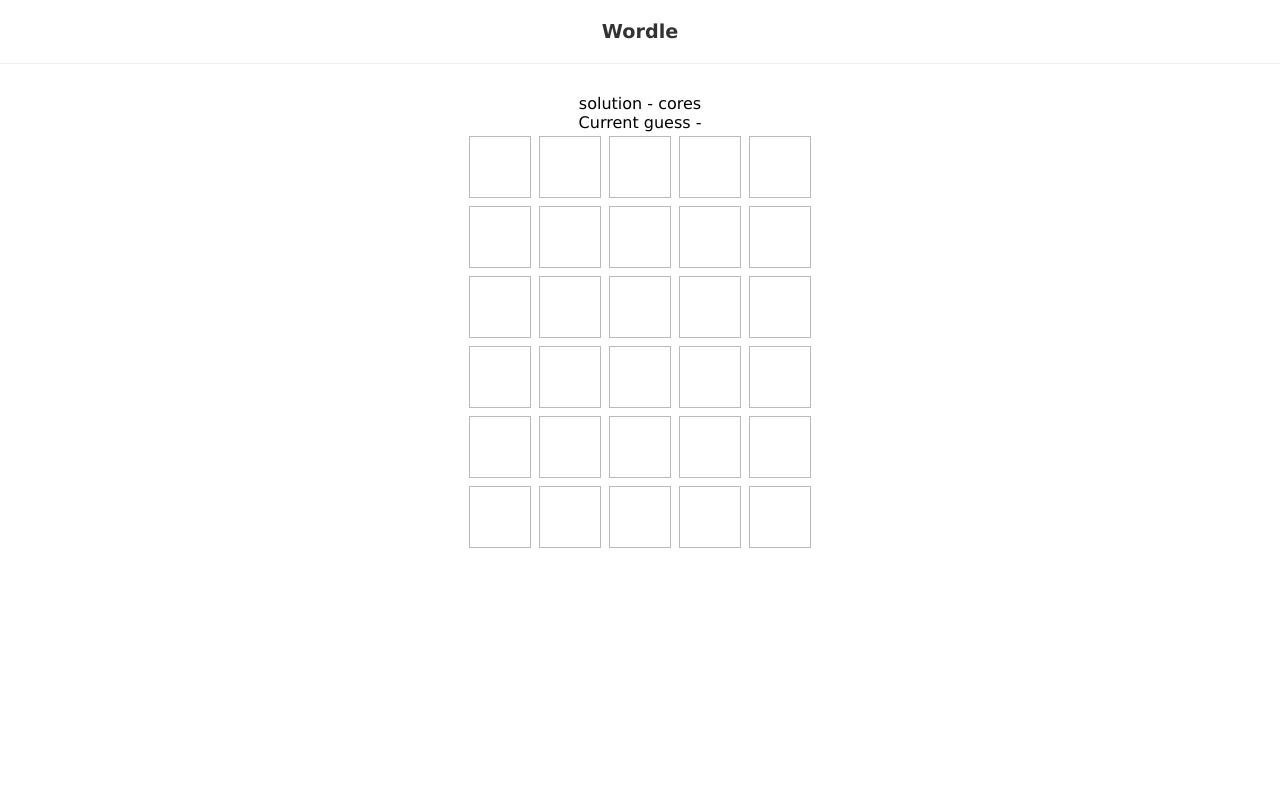
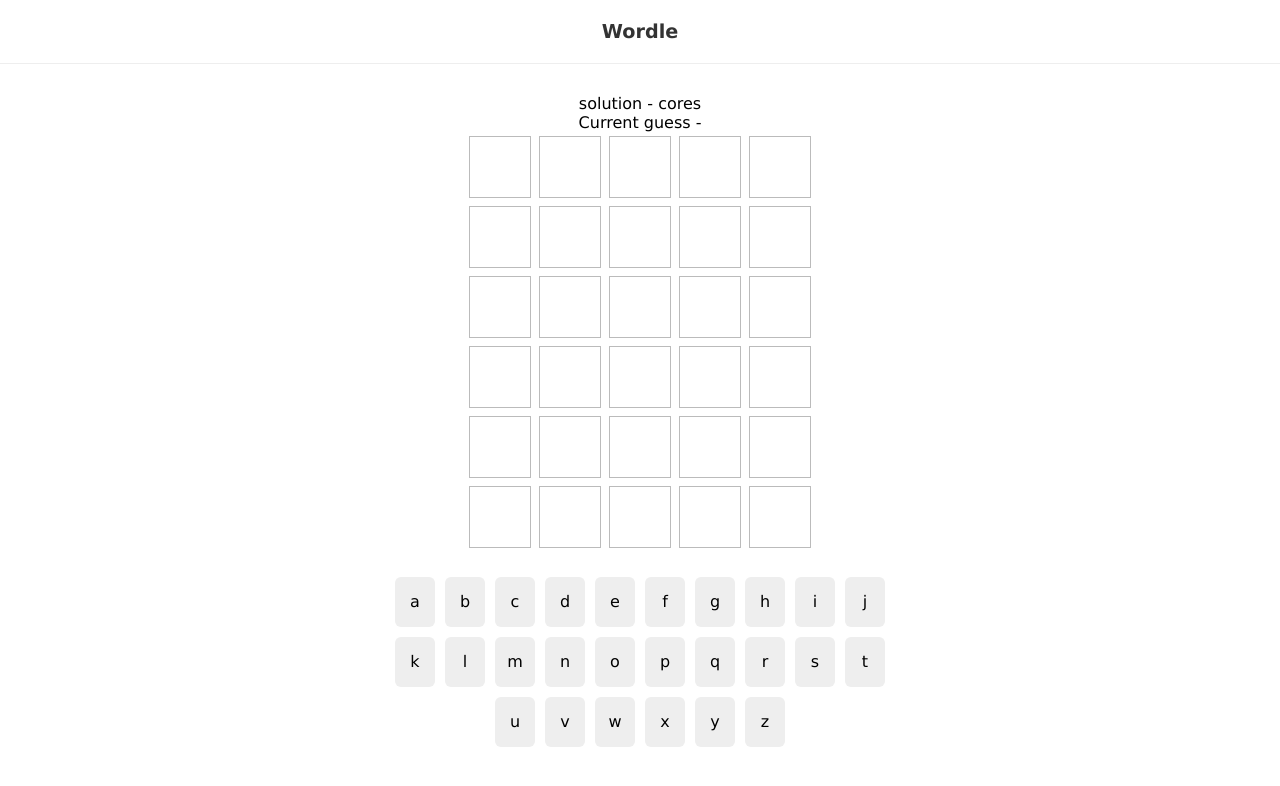
Before and after one commit to anjola-adeuyi/wordle, a React (Create React App) app: page / in a window 1280 px wide. Shown: the top 786 px of the page. Built offline with nearby package versions, Linux system fonts and the light colour scheme; data requests are answered from the project's data file.

Commit message:
make keypad

```diff
--- a/data/db.json
+++ b/data/db.json
@@ -1,4 +1,32 @@
 {
+  "letters": [
+    { "key": "a" },
+    { "key": "b" },
+    { "key": "c" },
+    { "key": "d" },
+    { "key": "e" },
+    { "key": "f" },
+    { "key": "g" },
+    { "key": "h" },
+    { "key": "i" },
+    { "key": "j" },
+    { "key": "k" },
+    { "key": "l" },
+    { "key": "m" },
+    { "key": "n" },
+    { "key": "o" },
+    { "key": "p" },
+    { "key": "q" },
+    { "key": "r" },
+    { "key": "s" },
+    { "key": "t" },
+    { "key": "u" },
+    { "key": "v" },
+    { "key": "w" },
+    { "key": "x" },
+    { "key": "y" },
+    { "key": "z" }
+  ],
   "solutions": [
     { "id": 1, "word": "ninja" },
     { "id": 2, "word": "spade" },
--- /dev/null
+++ b/src/components/Keypad.tsx
@@ -0,0 +1,31 @@
+import React, { useEffect, useState } from 'react';
+
+interface TLetter {
+  key: string;
+}
+
+const Keypad = () => {
+  const [letters, setLetters] = useState<TLetter[]>([]);
+
+  useEffect(() => {
+    fetch('http://localhost:5000/letters')
+      .then((res) => res.json())
+      .then((json) => {
+        setLetters(json);
+      });
+    console.log(letters);
+  }, []);
+
+  console.log(letters);
+
+  return (
+    <div className='keypad'>
+      {letters &&
+        letters.map((letter) => {
+          return <div key={letter.key}>{letter.key}</div>;
+        })}
+    </div>
+  );
+};
+
+export default Keypad;
--- a/src/components/Wordle.tsx
+++ b/src/components/Wordle.tsx
@@ -1,6 +1,7 @@
 import React, { useEffect } from 'react';
 import useWordle from '../hooks/useWordle';
 import Grid from './Grid';
+import Keypad from './Keypad';
 
 interface WordleProps {
   solution: string;
@@ -27,6 +28,7 @@
       <div>solution - {solution}</div>
       <div>Current guess - {currentGuess}</div>
       <Grid currentGuess={currentGuess} guesses={guesses} turn={turn} />
+      <Keypad />
     </>
   );
 };
--- a/src/index.css
+++ b/src/index.css
@@ -76,6 +76,21 @@
   animation: bounce 0.2s ease-in-out forwards;
 }
 
+.keypad {
+  max-width: 500px;
+  margin: 20px auto;
+}
+
+.keypad > div {
+  margin: 5px;
+  width: 40px;
+  height: 50px;
+  background: #eee;
+  display: inline-block;
+  border-radius: 6px;
+  line-height: 50px;
+}
+
 /* animation */
 @keyframes flip {
   0% {
```
